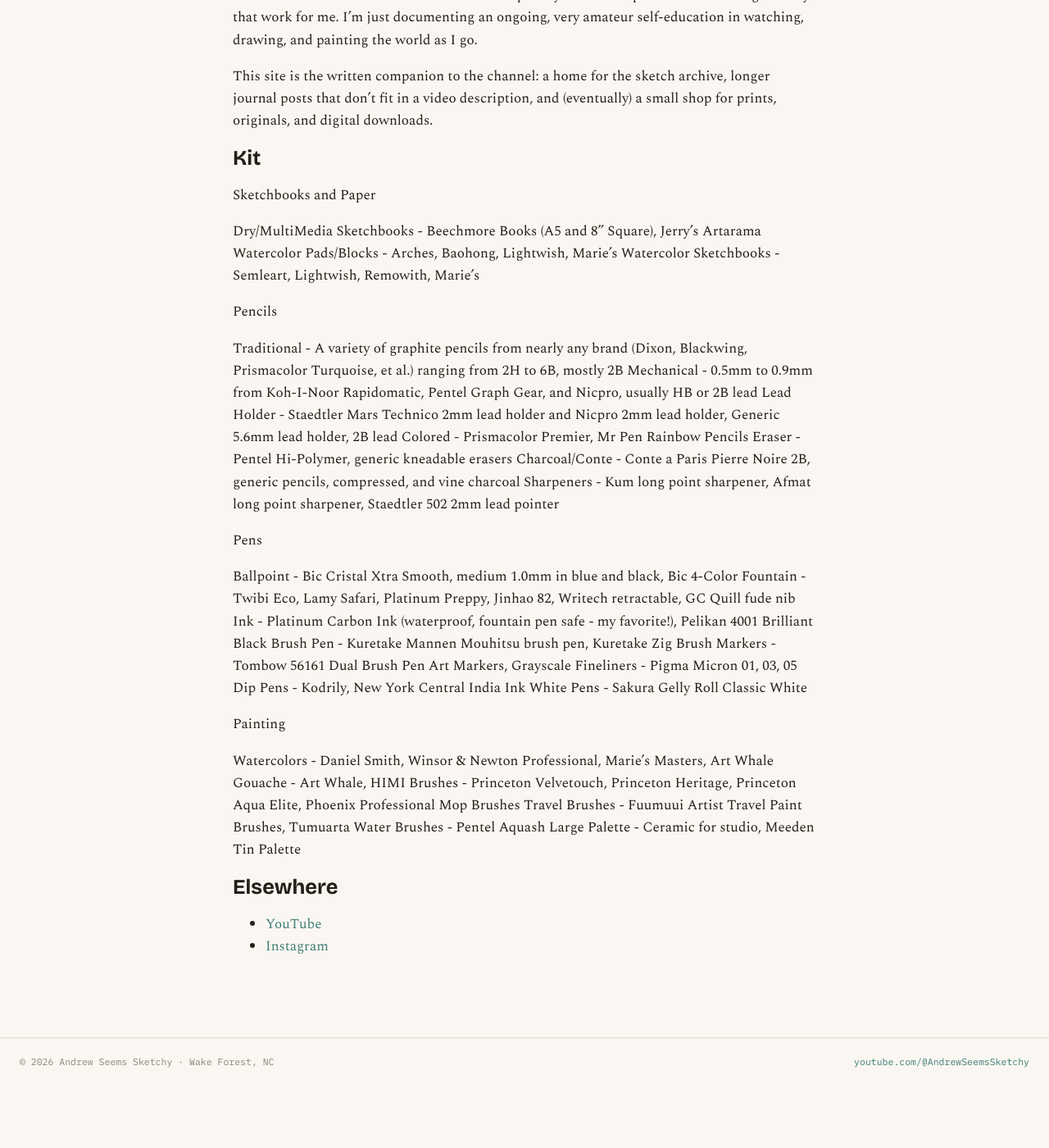
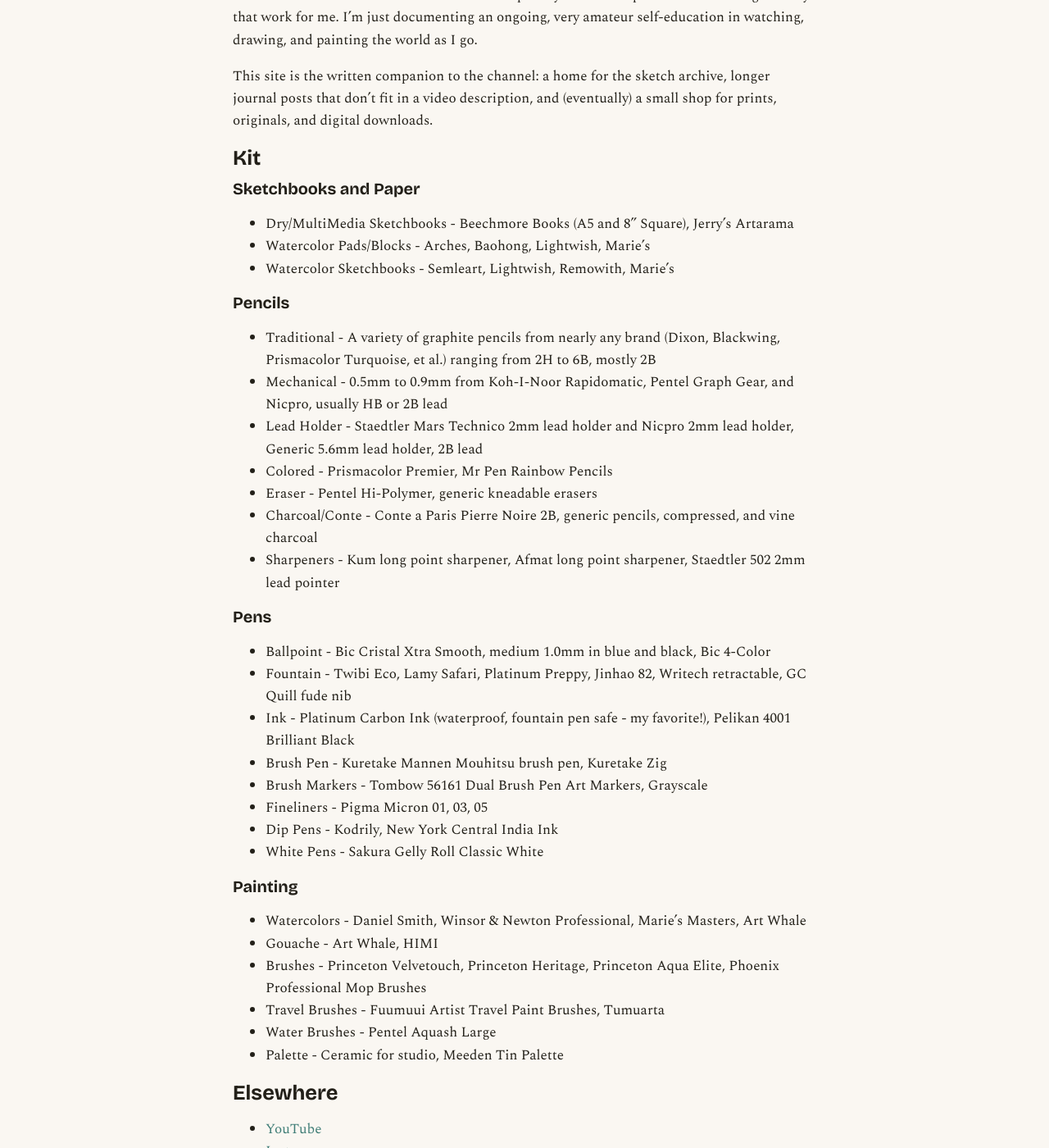
Before and after one commit to adauria/andrewseemssketchy.github.io, a Jekyll site: the page built from about.md, in a window 1280 px wide and 1400 px high, scrolled down 553 px. Shown: the whole window at 82% size. Built offline with Jekyll 4.4.1, drawn with Linux system fonts in a browser that asks for light colours; before the commit the page ends 1878 px from its top, so only the background shows below that; some of the changed lines change nothing that is shown.

Commit message:
Add real about page info with fixed line with email

```diff
--- a/about.md
+++ b/about.md
@@ -16,43 +16,44 @@
 
 ## Kit
 
-Sketchbooks and Paper
+### Sketchbooks and Paper
 
-Dry/MultiMedia Sketchbooks - Beechmore Books (A5 and 8" Square), Jerry's Artarama
-Watercolor Pads/Blocks - Arches, Baohong, Lightwish, Marie's
-Watercolor Sketchbooks - Semleart, Lightwish, Remowith, Marie's
+- Dry/MultiMedia Sketchbooks - Beechmore Books (A5 and 8" Square), Jerry's Artarama
+- Watercolor Pads/Blocks - Arches, Baohong, Lightwish, Marie's
+- Watercolor Sketchbooks - Semleart, Lightwish, Remowith, Marie's
 
-Pencils
+### Pencils
 
-Traditional - A variety of graphite pencils from nearly any brand (Dixon, Blackwing, Prismacolor Turquoise, et al.) ranging from 2H to 6B, mostly 2B
-Mechanical - 0.5mm to 0.9mm from Koh-I-Noor Rapidomatic, Pentel Graph Gear, and Nicpro, usually HB or 2B lead
-Lead Holder - Staedtler Mars Technico 2mm lead holder and Nicpro 2mm lead holder, Generic 5.6mm lead holder, 2B lead
-Colored - Prismacolor Premier, Mr Pen Rainbow Pencils
-Eraser - Pentel Hi-Polymer, generic kneadable erasers
-Charcoal/Conte - Conte a Paris Pierre Noire 2B, generic pencils, compressed, and vine charcoal
-Sharpeners - Kum long point sharpener, Afmat long point sharpener, Staedtler 502 2mm lead pointer
+- Traditional - A variety of graphite pencils from nearly any brand (Dixon, Blackwing, Prismacolor Turquoise, et al.) ranging from 2H to 6B, mostly 2B
+- Mechanical - 0.5mm to 0.9mm from Koh-I-Noor Rapidomatic, Pentel Graph Gear, and Nicpro, usually HB or 2B lead
+- Lead Holder - Staedtler Mars Technico 2mm lead holder and Nicpro 2mm lead holder, Generic 5.6mm lead holder, 2B lead
+- Colored - Prismacolor Premier, Mr Pen Rainbow Pencils
+- Eraser - Pentel Hi-Polymer, generic kneadable erasers
+- Charcoal/Conte - Conte a Paris Pierre Noire 2B, generic pencils, compressed, and vine charcoal
+- Sharpeners - Kum long point sharpener, Afmat long point sharpener, Staedtler 502 2mm lead pointer
 
-Pens
+### Pens
 
-Ballpoint - Bic Cristal Xtra Smooth, medium 1.0mm in blue and black, Bic 4-Color
-Fountain - Twibi Eco, Lamy Safari, Platinum Preppy, Jinhao 82, Writech retractable, GC Quill fude nib
-Ink - Platinum Carbon Ink (waterproof, fountain pen safe - my favorite!), Pelikan 4001 Brilliant Black
-Brush Pen - Kuretake Mannen Mouhitsu brush pen, Kuretake Zig
-Brush Markers - Tombow 56161 Dual Brush Pen Art Markers, Grayscale
-Fineliners - Pigma Micron 01, 03, 05
-Dip Pens - Kodrily, New York Central India Ink
-White Pens - Sakura Gelly Roll Classic White
+- Ballpoint - Bic Cristal Xtra Smooth, medium 1.0mm in blue and black, Bic 4-Color
+- Fountain - Twibi Eco, Lamy Safari, Platinum Preppy, Jinhao 82, Writech retractable, GC Quill fude nib
+- Ink - Platinum Carbon Ink (waterproof, fountain pen safe - my favorite!), Pelikan 4001 Brilliant Black
+- Brush Pen - Kuretake Mannen Mouhitsu brush pen, Kuretake Zig
+- Brush Markers - Tombow 56161 Dual Brush Pen Art Markers, Grayscale
+- Fineliners - Pigma Micron 01, 03, 05
+- Dip Pens - Kodrily, New York Central India Ink
+- White Pens - Sakura Gelly Roll Classic White
 
-Painting
+### Painting
 
-Watercolors - Daniel Smith, Winsor & Newton Professional, Marie's Masters, Art Whale
-Gouache - Art Whale, HIMI
-Brushes - Princeton Velvetouch, Princeton Heritage, Princeton Aqua Elite, Phoenix Professional Mop Brushes
-Travel Brushes - Fuumuui Artist Travel Paint Brushes, Tumuarta
-Water Brushes - Pentel Aquash Large
-Palette - Ceramic for studio, Meeden Tin Palette
+- Watercolors - Daniel Smith, Winsor & Newton Professional, Marie's Masters, Art Whale
+- Gouache - Art Whale, HIMI
+- Brushes - Princeton Velvetouch, Princeton Heritage, Princeton Aqua Elite, Phoenix Professional Mop Brushes
+- Travel Brushes - Fuumuui Artist Travel Paint Brushes, Tumuarta
+- Water Brushes - Pentel Aquash Large
+- Palette - Ceramic for studio, Meeden Tin Palette
 
 ## Elsewhere
 
 - [YouTube](https://www.youtube.com/@AndrewSeemsSketchy)
 - [Instagram](https://www.instagram.com/adauria1975/)
+- [Email me](mailto:andrewseemssketchy@gmail.com)
```
